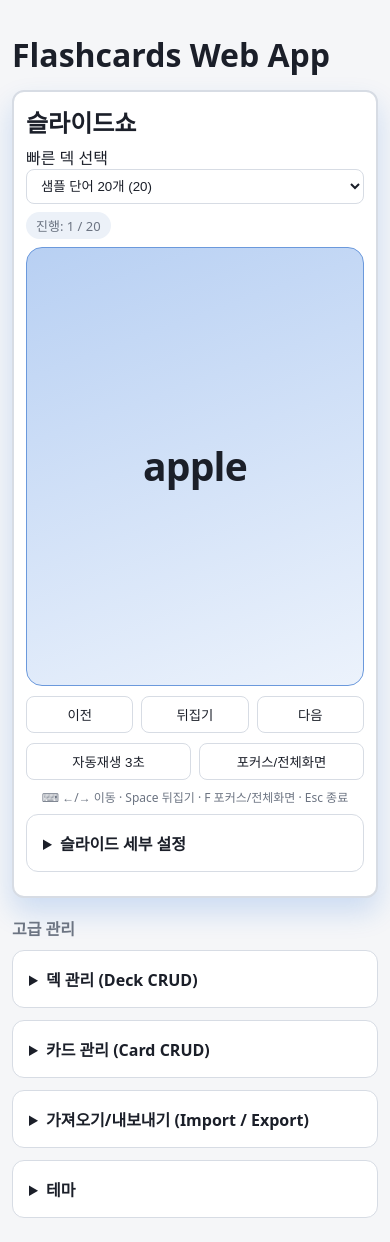
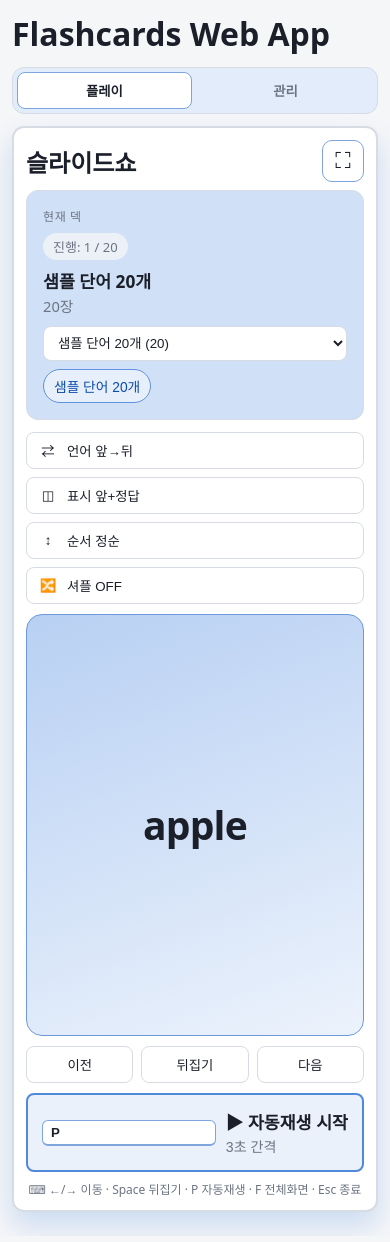
Before and after one commit to itjustcloud/flashcards, a React (Vite) app: page / in a window 390 px wide. Built offline with nearby package versions, Linux system fonts and the light colour scheme.

Commit message:
feat: split play-manage screens and enhance playback controls

```diff
--- a/src/App.tsx
+++ b/src/App.tsx
@@ -1,10 +1,12 @@
-import { useEffect, useMemo, useRef, useState } from 'react';
+import { useCallback, useEffect, useMemo, useRef, useState } from 'react';
 import type { KeyboardEvent as ReactKeyboardEvent } from 'react';
 import type { Card, Deck, DisplayMode, LanguageMode, OrderMode } from './types';
 import { buildQueue, clampIndex, nextIndex, prevIndex, progressLabel } from './utils/queue';
 import { isImportPayload, loadAppState, mergeDecks, saveAppState } from './utils/storage';
 
 const AUTOPLAY_MS = 3000;
+
+type AppTab = 'play' | 'manage';
 
 function uid(): string {
   if (typeof crypto !== 'undefined' && 'randomUUID' in crypto) {
@@ -23,6 +25,7 @@ function supportsNativeFullscreen(): boolean {
 
 export default function App() {
   const [state, setState] = useState(loadAppState);
+  const [activeTab, setActiveTab] = useState<AppTab>('play');
   const [languageMode, setLanguageMode] = useState<LanguageMode>('front-to-back');
   const [displayMode, setDisplayMode] = useState<DisplayMode>('front-only');
   const [orderMode, setOrderMode] = useState<OrderMode>('sequential');
@@ -101,30 +104,6 @@ export default function App() {
     return () => window.clearInterval(id);
   }, [autoplay, queue.length]);
 
-  useEffect(() => {
-    const onKeyDown = (event: KeyboardEvent) => {
-      if (!selectedDeck || queue.length === 0) return;
-
-      if (event.key === 'ArrowRight') {
-        setQueueIndex((current) => nextIndex(current, queue.length));
-        setShowAnswer(false);
-      } else if (event.key === 'ArrowLeft') {
-        setQueueIndex((current) => prevIndex(current, queue.length));
-        setShowAnswer(false);
-      } else if (event.key === ' ') {
-        event.preventDefault();
-        setShowAnswer((current) => !current);
-      } else if (event.key.toLowerCase() === 'f') {
-        void togglePresentationMode();
-      } else if (event.key === 'Escape' && isFocusMode) {
-        setIsFocusMode(false);
-      }
-    };
-
-    window.addEventListener('keydown', onKeyDown);
-    return () => window.removeEventListener('keydown', onKeyDown);
-  });
-
   const updateDecks = (updater: (decks: Deck[]) => Deck[], selectedDeckId?: string | null) => {
     setState((current) => {
       const decks = updater(current.decks);
@@ -135,6 +114,13 @@ export default function App() {
         : fallbackSelected;
       return { ...current, decks, selectedDeckId: resolvedSelected };
     });
+  };
+
+  const setSelectedDeck = (deckId: string | null) => {
+    setState((current) => ({ ...current, selectedDeckId: deckId }));
+    setQueueIndex(0);
+    setShowAnswer(false);
+    setAutoplay(false);
   };
 
   const createDeck = () => {
@@ -169,6 +155,7 @@ export default function App() {
     setStatusMessage('덱이 삭제되었습니다.');
     setQueueIndex(0);
     setShowAnswer(false);
+    setAutoplay(false);
   };
 
   const addCard = (): boolean => {
@@ -279,6 +266,9 @@ export default function App() {
         };
       });
       setStatusMessage(importMode === 'overwrite' ? '덮어쓰기 가져오기 완료' : '병합 가져오기 완료');
+      setQueueIndex(0);
+      setShowAnswer(false);
+      setAutoplay(false);
     } catch {
       setStatusMessage('JSON 파싱 실패');
     }
@@ -294,7 +284,7 @@ export default function App() {
     setShowAnswer(false);
   };
 
-  async function togglePresentationMode() {
+  const togglePresentationMode = useCallback(async () => {
     if (isFocusMode) {
       setIsFocusMode(false);
       return;
@@ -319,7 +309,47 @@ export default function App() {
     }
 
     setIsFocusMode(true);
+  }, [isFocusMode, queue.length]);
+
+  useEffect(() => {
+    const onKeyDown = (event: KeyboardEvent) => {
+      const target = event.target as HTMLElement | null;
+      if (target) {
+        const tagName = target.tagName;
+        if (target.isContentEditable || tagName === 'INPUT' || tagName === 'TEXTAREA' || tagName === 'SELECT') {
+          return;
         }
+      }
+
+      if (event.key === 'Escape' && isFocusMode) {
+        setIsFocusMode(false);
+        return;
+      }
+
+      if (event.key.toLowerCase() === 'f') {
+        void togglePresentationMode();
+        return;
+      }
+
+      if (!selectedDeck || queue.length === 0) return;
+
+      if (event.key === 'ArrowRight') {
+        setQueueIndex((current) => nextIndex(current, queue.length));
+        setShowAnswer(false);
+      } else if (event.key === 'ArrowLeft') {
+        setQueueIndex((current) => prevIndex(current, queue.length));
+        setShowAnswer(false);
+      } else if (event.key === ' ') {
+        event.preventDefault();
+        setShowAnswer((current) => !current);
+      } else if (event.key.toLowerCase() === 'p') {
+        setAutoplay((current) => !current);
+      }
+    };
+
+    window.addEventListener('keydown', onKeyDown);
+    return () => window.removeEventListener('keydown', onKeyDown);
+  }, [isFocusMode, queue.length, selectedDeck, togglePresentationMode]);
 
   const questionText =
     activeCard && languageMode === 'front-to-back' ? activeCard.front : activeCard?.back ?? '';
@@ -330,36 +360,65 @@ export default function App() {
     displayMode === 'flip' ? (showAnswer ? answerText : questionText) : questionText;
   const secondaryText = displayMode === 'front-only' && showAnswer ? answerText : '';
 
+  const fullscreenAriaLabel = isFullscreen || isFocusMode ? '포커스 모드 또는 전체화면 종료' : '포커스 모드 또는 전체화면 시작';
+  const fullscreenIcon = isFullscreen || isFocusMode ? '✕' : '⛶';
+
   return (
     <main className={`app${isFocusMode ? ' focus-mode' : ''}`}>
+      <header className="topbar">
         <h1 className="app-title">Flashcards Web App</h1>
+        <nav className="top-tabs" aria-label="화면 전환">
+          <button
+            type="button"
+            className={`tab-button${activeTab === 'play' ? ' active' : ''}`}
+            onClick={() => setActiveTab('play')}
+            aria-pressed={activeTab === 'play'}
+          >
+            플레이
+          </button>
+          <button
+            type="button"
+            className={`tab-button${activeTab === 'manage' ? ' active' : ''}`}
+            onClick={() => setActiveTab('manage')}
+            aria-pressed={activeTab === 'manage'}
+          >
+            관리
+          </button>
+        </nav>
+      </header>
 
+      {activeTab === 'play' && (
         <section className="panel hero-panel" ref={slideRef} aria-label="슬라이드쇼 영역">
           <div className="slideshow-header">
             <h2>슬라이드쇼</h2>
-          {(isFocusMode || isFullscreen) && (
+            <div className="header-actions">
               <button
                 type="button"
-              className="focus-exit"
-              onClick={() => {
-                void togglePresentationMode();
-              }}
-              aria-label="포커스 모드 또는 전체화면 종료"
+                className="icon-button"
+                onClick={() => void togglePresentationMode()}
+                disabled={queue.length === 0}
+                aria-label={fullscreenAriaLabel}
+                title={fullscreenAriaLabel}
               >
-              종료
+                {fullscreenIcon}
               </button>
-          )}
+            </div>
           </div>
 
-        <div className="row wrap deck-row">
-          <label>
-            빠른 덱 선택
+          <section className="deck-selector panel" aria-label="플레이 덱 선택">
+            <div className="deck-selector-head">
+              <p className="deck-selector-title">현재 덱</p>
+              <span className="badge">진행: {progressLabel(queueIndex, queue.length)}</span>
+            </div>
+            <div className="deck-current">
+              <strong>{selectedDeck?.name ?? '덱 없음'}</strong>
+              <span>{selectedDeck ? `${selectedDeck.cards.length}장` : '카드를 추가해 시작하세요'}</span>
+            </div>
+            <div className="deck-selector-controls">
               <select
                 aria-label="슬라이드쇼 덱 선택"
                 value={state.selectedDeckId ?? ''}
-              onChange={(event) =>
-                setState((current) => ({ ...current, selectedDeckId: event.target.value || null }))
-              }
+                onChange={(event) => setSelectedDeck(event.target.value || null)}
               >
                 <option value="">덱 선택</option>
                 {state.decks.map((deck) => (
@@ -368,8 +427,63 @@ export default function App() {
                   </option>
                 ))}
               </select>
-          </label>
-          <span className="badge">진행: {progressLabel(queueIndex, queue.length)}</span>
+              <div className="deck-chips" role="group" aria-label="빠른 덱 전환">
+                {state.decks.slice(0, 4).map((deck) => (
+                  <button
+                    key={deck.id}
+                    type="button"
+                    className={`chip${deck.id === state.selectedDeckId ? ' active' : ''}`}
+                    onClick={() => setSelectedDeck(deck.id)}
+                  >
+                    {deck.name}
+                  </button>
+                ))}
+              </div>
+            </div>
+          </section>
+
+          <div className="slide-options" role="group" aria-label="슬라이드 옵션">
+            <button
+              type="button"
+              className="option-toggle"
+              onClick={() =>
+                setLanguageMode((current) =>
+                  current === 'front-to-back' ? 'back-to-front' : 'front-to-back'
+                )
+              }
+            >
+              <span className="option-icon">⇄</span>
+              <span>언어 {languageMode === 'front-to-back' ? '앞→뒤' : '뒤→앞'}</span>
+            </button>
+            <button
+              type="button"
+              className="option-toggle"
+              onClick={() =>
+                setDisplayMode((current) => (current === 'front-only' ? 'flip' : 'front-only'))
+              }
+            >
+              <span className="option-icon">◫</span>
+              <span>표시 {displayMode === 'front-only' ? '앞+정답' : '플립'}</span>
+            </button>
+            <button
+              type="button"
+              className="option-toggle"
+              onClick={() =>
+                setOrderMode((current) => (current === 'sequential' ? 'reverse' : 'sequential'))
+              }
+            >
+              <span className="option-icon">↕</span>
+              <span>순서 {orderMode === 'sequential' ? '정순' : '역순'}</span>
+            </button>
+            <button
+              type="button"
+              className={`option-toggle${shuffleMode ? ' active' : ''}`}
+              onClick={() => setShuffleMode((current) => !current)}
+              aria-pressed={shuffleMode}
+            >
+              <span className="option-icon">🔀</span>
+              <span>셔플 {shuffleMode ? 'ON' : 'OFF'}</span>
+            </button>
           </div>
 
           <div className="slide-stage" aria-live="polite">
@@ -398,80 +512,28 @@ export default function App() {
             </button>
           </div>
 
-        <div className="utility-controls" role="group" aria-label="슬라이드 보조 조작">
-          <button onClick={() => setAutoplay((current) => !current)} disabled={queue.length === 0}>
-            {autoplay ? '자동재생 정지' : `자동재생 ${AUTOPLAY_MS / 1000}초`}
-          </button>
-          <button onClick={() => void togglePresentationMode()} disabled={queue.length === 0}>
-            {isFullscreen || isFocusMode ? '포커스/전체화면 종료' : '포커스/전체화면'}
+          <div className="playback-row" role="group" aria-label="재생 제어">
+            <button
+              type="button"
+              className={`autoplay-cta${autoplay ? ' running' : ''}`}
+              onClick={() => setAutoplay((current) => !current)}
+              disabled={queue.length === 0}
+              aria-label={autoplay ? '자동재생 정지' : '자동재생 시작'}
+            >
+              <span className="autoplay-state">{autoplay ? '■ 정지' : '▶ 자동재생 시작'}</span>
+              <span className="autoplay-meta">{autoplay ? '재생 중' : `${AUTOPLAY_MS / 1000}초 간격`}</span>
+              <kbd className="key-hint">P</kbd>
             </button>
           </div>
 
-        <p className="shortcut-help">⌨ ←/→ 이동 · Space 뒤집기 · F 포커스/전체화면 · Esc 종료</p>
+          <p className="shortcut-help">⌨ ←/→ 이동 · Space 뒤집기 · P 자동재생 · F 전체화면 · Esc 종료</p>
+        </section>
+      )}
 
-        <details className="panel slideshow-settings">
-          <summary>슬라이드 세부 설정</summary>
-          <div className="panel-body">
-            <div className="row wrap badges">
-              <span className="badge">언어: {languageMode === 'front-to-back' ? '앞 → 뒤' : '뒤 → 앞'}</span>
-              <span className="badge">표시: {displayMode === 'front-only' ? '앞면 + 정답' : '플립'}</span>
-              <span className="badge">순서: {orderMode === 'sequential' ? '정순' : '역순'}</span>
-              <span className="badge">셔플: {shuffleMode ? '켜짐' : '꺼짐'}</span>
-              <span className="badge">자동재생: {autoplay ? '켜짐' : '꺼짐'}</span>
-            </div>
-            <div className="row wrap">
-              <label>
-                언어 방향
-                <select
-                  aria-label="언어 방향"
-                  value={languageMode}
-                  onChange={(event) => setLanguageMode(event.target.value as LanguageMode)}
-                >
-                  <option value="front-to-back">앞면 → 뒷면</option>
-                  <option value="back-to-front">뒷면 → 앞면</option>
-                </select>
-              </label>
-              <label>
-                표시 방식
-                <select
-                  aria-label="표시 방식"
-                  value={displayMode}
-                  onChange={(event) => setDisplayMode(event.target.value as DisplayMode)}
-                >
-                  <option value="front-only">앞면 + 정답 보기</option>
-                  <option value="flip">플립 카드</option>
-                </select>
-              </label>
-              <label>
-                카드 순서
-                <select
-                  aria-label="카드 순서"
-                  value={orderMode}
-                  onChange={(event) => setOrderMode(event.target.value as OrderMode)}
-                >
-                  <option value="sequential">정순</option>
-                  <option value="reverse">역순</option>
-                </select>
-              </label>
-              <label>
-                <input
-                  aria-label="셔플 모드"
-                  type="checkbox"
-                  checked={shuffleMode}
-                  onChange={(event) => setShuffleMode(event.target.checked)}
-                />
-                셔플
-              </label>
-            </div>
-          </div>
-        </details>
-      </section>
-
-      <section className="advanced-panels">
-        <h2>고급 관리</h2>
-
-        <details className="panel advanced-panel">
-          <summary>덱 관리 (Deck CRUD)</summary>
+      {activeTab === 'manage' && (
+        <section className="manage-screen" aria-label="고급 관리">
+          <section className="panel advanced-panel">
+            <h2>덱 관리</h2>
             <div className="panel-body">
               <div className="row wrap">
                 <input
@@ -486,9 +548,7 @@ export default function App() {
                 <select
                   aria-label="관리용 덱 선택"
                   value={state.selectedDeckId ?? ''}
-                onChange={(event) =>
-                  setState((current) => ({ ...current, selectedDeckId: event.target.value || null }))
-                }
+                  onChange={(event) => setSelectedDeck(event.target.value || null)}
                 >
                   <option value="">덱 선택</option>
                   {state.decks.map((deck) => (
@@ -512,10 +572,10 @@ export default function App() {
                 </div>
               )}
             </div>
-        </details>
+          </section>
 
-        <details className="panel advanced-panel">
-          <summary>카드 관리 (Card CRUD)</summary>
+          <section className="panel advanced-panel">
+            <h2>카드 관리</h2>
             <div className="panel-body">
               <div className="row quick-add-row">
                 <input
@@ -561,10 +621,10 @@ export default function App() {
                 </div>
               )}
             </div>
-        </details>
+          </section>
 
-        <details className="panel advanced-panel">
-          <summary>가져오기/내보내기 (Import / Export)</summary>
+          <section className="panel advanced-panel">
+            <h2>가져오기/내보내기</h2>
             <div className="panel-body">
               <div className="row wrap">
                 <label>
@@ -593,19 +653,20 @@ export default function App() {
                 <button onClick={exportJson}>JSON 내보내기</button>
               </div>
             </div>
-        </details>
+          </section>
 
-        <details className="panel advanced-panel">
-          <summary>테마</summary>
+          <section className="panel advanced-panel">
+            <h2>테마</h2>
             <div className="panel-body">
-            <div className="row">
+              <div className="row wrap">
                 <button onClick={() => setTheme('light')}>라이트</button>
                 <button onClick={() => setTheme('dark')}>다크</button>
                 <button onClick={() => setTheme('system')}>시스템</button>
               </div>
             </div>
-        </details>
           </section>
+        </section>
+      )}
 
       {statusMessage && <p className="status">{statusMessage}</p>}
     </main>
--- a/src/styles.css
+++ b/src/styles.css
@@ -6,6 +6,8 @@
   --border: #d7dce4;
   --badge: #ecf1f8;
   --accent: #1262d6;
+  --accent-strong: #0b4cad;
+  --danger: #be1f3d;
 }
 
 :root[data-theme='dark'] {
@@ -16,6 +18,8 @@
   --border: #2d394d;
   --badge: #223248;
   --accent: #6ea8ff;
+  --accent-strong: #4a90ff;
+  --danger: #ff6f8f;
 }
 
 * {
@@ -40,16 +44,49 @@ body.app-scroll-lock {
   padding: 20px;
 }
 
+.topbar {
+  display: flex;
+  justify-content: space-between;
+  align-items: center;
+  gap: 12px;
+  margin-bottom: 12px;
+}
+
+.app-title {
+  margin: 0;
+}
+
+.top-tabs {
+  display: inline-grid;
+  grid-template-columns: repeat(2, minmax(0, 1fr));
+  gap: 6px;
+  background: color-mix(in srgb, var(--surface) 88%, var(--accent));
+  border: 1px solid var(--border);
+  border-radius: 12px;
+  padding: 4px;
+}
+
+.tab-button {
+  border: 1px solid transparent;
+  background: transparent;
+  color: var(--muted);
+  border-radius: 8px;
+  font-weight: 700;
+  padding: 8px 14px;
+}
+
+.tab-button.active {
+  background: var(--surface);
+  color: var(--text);
+  border-color: color-mix(in srgb, var(--accent) 45%, var(--border));
+}
+
 .panel {
   background: var(--surface);
   border: 1px solid var(--border);
   border-radius: 12px;
   padding: 16px;
   margin-bottom: 12px;
-}
-
-.app-title {
-  margin-bottom: 14px;
 }
 
 .hero-panel {
@@ -77,8 +114,8 @@ body.app-scroll-lock {
   background: var(--bg);
 }
 
-.focus-mode .app-title,
-.focus-mode .advanced-panels,
+.focus-mode .topbar,
+.focus-mode .manage-screen,
 .focus-mode .status {
   display: none;
 }
@@ -108,7 +145,12 @@ button {
   cursor: pointer;
 }
 
-button:hover {
+button:disabled {
+  cursor: not-allowed;
+  opacity: 0.55;
+}
+
+button:hover:not(:disabled) {
   border-color: var(--accent);
 }
 
@@ -116,19 +158,28 @@ button:hover {
   display: flex;
   justify-content: space-between;
   align-items: center;
-  margin-bottom: 6px;
+  margin-bottom: 8px;
 }
 
 .slideshow-header h2 {
   margin: 0;
 }
 
-.deck-row {
-  justify-content: space-between;
+.header-actions {
+  display: flex;
+  align-items: center;
+  gap: 6px;
 }
 
-.badges {
-  gap: 6px;
+.icon-button {
+  width: 42px;
+  height: 42px;
+  border-radius: 10px;
+  display: grid;
+  place-items: center;
+  font-size: 22px;
+  line-height: 1;
+  border-color: color-mix(in srgb, var(--accent) 45%, var(--border));
 }
 
 .badge {
@@ -139,8 +190,98 @@ button:hover {
   font-size: 13px;
 }
 
+.deck-selector {
+  margin-top: 6px;
+  margin-bottom: 12px;
+  background: color-mix(in srgb, var(--surface) 80%, var(--accent));
+}
+
+.deck-selector-head {
+  display: flex;
+  justify-content: space-between;
+  align-items: center;
+  gap: 8px;
+}
+
+.deck-selector-title {
+  margin: 0;
+  font-size: 12px;
+  letter-spacing: 0.05em;
+  text-transform: uppercase;
+  color: var(--muted);
+}
+
+.deck-current {
+  margin: 8px 0 10px;
+  display: flex;
+  flex-direction: column;
+  gap: 2px;
+}
+
+.deck-current strong {
+  font-size: 1.08rem;
+}
+
+.deck-current span {
+  color: var(--muted);
+  font-size: 0.92rem;
+}
+
+.deck-selector-controls {
+  display: grid;
+  gap: 8px;
+}
+
+.deck-selector-controls select {
+  width: 100%;
+}
+
+.deck-chips {
+  display: flex;
+  gap: 6px;
+  flex-wrap: wrap;
+}
+
+.chip {
+  padding: 6px 10px;
+  border-radius: 999px;
+  font-size: 0.86rem;
+  color: var(--muted);
+}
+
+.chip.active {
+  color: var(--accent-strong);
+  border-color: color-mix(in srgb, var(--accent) 60%, var(--border));
+  background: color-mix(in srgb, var(--accent) 10%, var(--surface));
+}
+
+.slide-options {
+  display: grid;
+  grid-template-columns: repeat(2, minmax(0, 1fr));
+  gap: 8px;
+  margin-bottom: 10px;
+}
+
+.option-toggle {
+  display: flex;
+  align-items: center;
+  gap: 8px;
+  justify-content: flex-start;
+}
+
+.option-toggle.active {
+  border-color: color-mix(in srgb, var(--accent) 65%, var(--border));
+  background: color-mix(in srgb, var(--accent) 11%, var(--surface));
+}
+
+.option-icon {
+  width: 22px;
+  display: inline-grid;
+  place-items: center;
+}
+
 .slide-stage {
-  min-height: 340px;
+  min-height: 320px;
   border: 1px solid color-mix(in srgb, var(--accent) 55%, var(--border));
   border-radius: 16px;
   display: grid;
@@ -178,42 +319,69 @@ button:hover {
   margin: 0;
 }
 
-.thumb-controls,
-.utility-controls {
+.thumb-controls {
   display: grid;
   gap: 8px;
   margin-top: 10px;
-}
-
-.thumb-controls {
   grid-template-columns: repeat(3, minmax(0, 1fr));
 }
 
-.utility-controls {
-  grid-template-columns: repeat(2, minmax(0, 1fr));
+.playback-row {
+  margin-top: 10px;
+}
+
+.autoplay-cta {
+  width: 100%;
+  display: grid;
+  grid-template-columns: 1fr auto;
+  gap: 2px 10px;
+  align-items: center;
+  text-align: left;
+  padding: 14px;
+  border-width: 2px;
+  border-color: color-mix(in srgb, var(--accent) 68%, var(--border));
+  background: color-mix(in srgb, var(--accent) 9%, var(--surface));
+}
+
+.autoplay-cta.running {
+  border-color: color-mix(in srgb, var(--danger) 65%, var(--border));
+  background: color-mix(in srgb, var(--danger) 8%, var(--surface));
+}
+
+.autoplay-state {
+  font-size: 1.08rem;
+  font-weight: 800;
+}
+
+.autoplay-meta {
+  font-size: 0.88rem;
+  color: var(--muted);
+}
+
+.key-hint {
+  grid-row: 1 / span 2;
+  align-self: center;
+  font: inherit;
+  font-size: 0.83rem;
+  font-weight: 700;
+  border: 1px solid color-mix(in srgb, var(--accent) 45%, var(--border));
+  border-bottom-width: 2px;
+  border-radius: 6px;
+  padding: 4px 8px;
+  background: var(--surface);
 }
 
 .shortcut-help {
-  margin: 10px 2px 6px;
+  margin: 10px 2px 0;
   color: var(--muted);
   font-size: 12px;
 }
 
-.focus-exit {
-  border-color: color-mix(in srgb, var(--accent) 50%, var(--border));
+.advanced-panel h2 {
+  margin: 0;
+  font-size: 1rem;
 }
 
-.slideshow-settings {
-  margin-top: 8px;
-}
-
-.slideshow-settings summary,
-.advanced-panel summary {
-  font-weight: 600;
-  cursor: pointer;
-}
-
-.slideshow-settings .panel-body,
 .advanced-panel .panel-body {
   margin-top: 12px;
 }
@@ -242,12 +410,6 @@ button:hover {
   min-width: 420px;
 }
 
-.advanced-panels h2 {
-  margin: 18px 0 10px;
-  font-size: 1rem;
-  color: var(--muted);
-}
-
 .status {
   color: var(--accent);
   font-weight: 600;
@@ -258,13 +420,26 @@ button:hover {
     padding: 12px;
   }
 
+  .topbar {
+    flex-direction: column;
+    align-items: stretch;
+  }
+
+  .top-tabs {
+    width: 100%;
+  }
+
   .hero-panel {
     position: static;
     padding: 12px;
   }
 
+  .slide-options {
+    grid-template-columns: 1fr;
+  }
+
   .slide-stage {
-    min-height: 52vh;
+    min-height: 50vh;
     padding: 16px;
   }
 
@@ -277,16 +452,9 @@ button:hover {
     font-size: clamp(1rem, 5vw, 1.45rem);
   }
 
-  .deck-row {
+  .deck-selector-head {
     align-items: flex-start;
-  }
-
-  .deck-row label {
-    width: 100%;
-  }
-
-  .deck-row select {
-    width: 100%;
+    flex-direction: column;
   }
 
   .shortcut-help {
@@ -309,11 +477,10 @@ button:hover {
 
 @media (max-height: 620px) {
   .focus-mode .slide-stage {
-    min-height: 42vh;
+    min-height: 40vh;
   }
 
-  .focus-mode .shortcut-help,
-  .focus-mode .slideshow-settings {
+  .focus-mode .shortcut-help {
     display: none;
   }
 }
```
Lines whose indentation alone changed are shown as unchanged.
